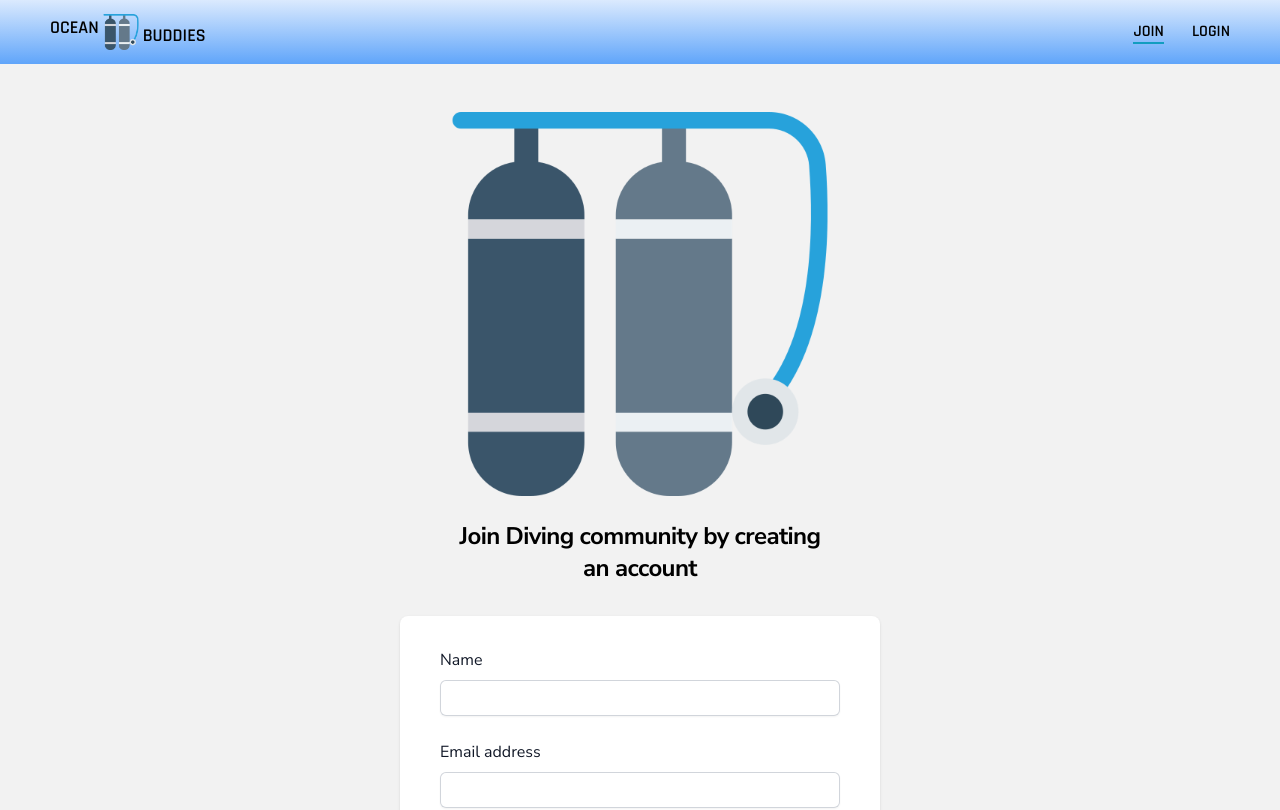
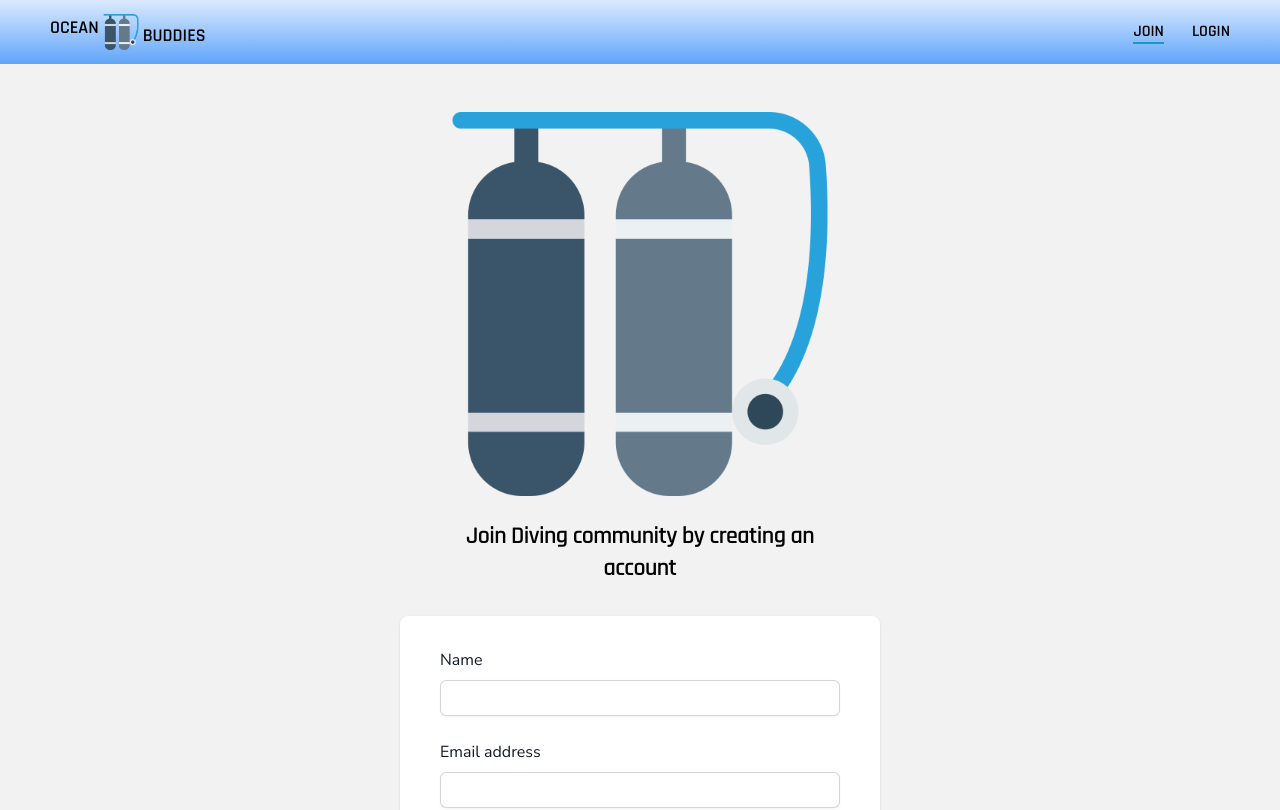
Before and after one commit to RozaliiaRusskikh/ocean-buddies, a Next.js app: page /register in a window 1280 px wide. Shown: the top 810 px of the page. Built offline with nearby package versions, Linux system fonts and the light colour scheme.

Commit message:
Change font file structure

```diff
--- a/app/(site)/components/AuthPage.tsx
+++ b/app/(site)/components/AuthPage.tsx
@@ -7,6 +7,7 @@ import { usePathname } from "next/navigation";
 import { useEffect } from "react";
 import AOS from "aos";
 import "aos/dist/aos.css";
+import { rajdhani } from "../fonts";
 
 interface AuthPageProps {
   title: string;
@@ -39,7 +40,7 @@ const AuthPage: React.FC<AuthPageProps> = ({ title }) => {
         />
         <Heading
           size="subheading"
-          className="text-center mt-6 tracking-tight"
+          className={`text-center mt-6 tracking-tight ${rajdhani.className} antialiased`}
           data-aos="fade-in"
         >
           {title}
--- a/app/(site)/components/Header.tsx
+++ b/app/(site)/components/Header.tsx
@@ -3,6 +3,7 @@ import Link from "next/link";
 import NavLink from "@/app/(site)/components/NavLink";
 import Image from "next/image";
 import logo from "@/public/assets/logo.png";
+import { rajdhani } from "../fonts";
 
 interface HeaderProps {
   pathname: string;
@@ -14,7 +15,9 @@ const Header: React.FC<HeaderProps> = ({ pathname }) => {
     { title: "Login", path: "/login" },
   ];
   return (
-    <header className="bg-gradient-to-t from-blue-400 to-blue-100 font-rajdhani">
+    <header
+      className={`bg-gradient-to-t from-blue-400 to-blue-100 ${rajdhani.className} antialiased`}
+    >
       <LayoutX>
         <div className="h-16 flex items-center justify-between gap-12">
           <Link
--- a/app/(site)/components/Hero.tsx
+++ b/app/(site)/components/Hero.tsx
@@ -9,6 +9,7 @@ import arrow from "@/public/assets/down-arrow.svg";
 import { useState, useEffect } from "react";
 import AOS from "aos";
 import "aos/dist/aos.css";
+import { rajdhani } from "../fonts";
 
 interface HeroProps {
   title: string;
@@ -47,7 +48,7 @@ export const Hero: React.FC<HeroProps> = ({
       <div className="pt-10 md:pt-32">
         <Heading
           as="h1"
-          className="mb-3 md:mb-5 text-slate-100 drop-shadow-md font-rajdhani"
+          className={`mb-3 md:mb-5 text-slate-100 drop-shadow-md ${rajdhani.className} antialiased`}
           data-aos="fade-in"
         >
           {title}
--- a/app/(site)/components/Layout.tsx
+++ b/app/(site)/components/Layout.tsx
@@ -3,17 +3,6 @@
 import Header from "./Header";
 import Footer from "./Footer";
 import { usePathname } from "next/navigation";
-import { Rajdhani, Nunito_Sans } from "next/font/google";
-
-const rajdhani = Rajdhani({
-  weight: ["600"],
-  subsets: ["latin-ext"],
-});
-
-const nunito_sans = Nunito_Sans({
-  weight: ["300", "400", "600", "700"],
-  subsets: ["latin"],
-});
 
 interface LayoutProps {
   children: React.ReactNode;
@@ -24,13 +13,6 @@ export default function Layout({ children }: LayoutProps) {
 
   return (
     <>
-      <style jsx global>{`
-        :root {
-          /* ... */
-          --font-rajdhani: ${rajdhani.style.fontFamily};
-          --font-nunito-sans: ${nunito_sans.style.fontFamily};
-        }
-      `}</style>
       <Header pathname={pathname} />
       <main className="min-h-screen">{children}</main>
       <Footer />
--- /dev/null
+++ b/app/(site)/fonts.ts
@@ -0,0 +1,11 @@
+import { Rajdhani, Nunito_Sans } from "next/font/google";
+
+export const rajdhani = Rajdhani({
+  weight: ["600"],
+  subsets: ["latin-ext"],
+});
+
+export const nunito_sans = Nunito_Sans({
+  weight: ["300", "400", "600", "700"],
+  subsets: ["latin"],
+});
--- a/app/(site)/layout.tsx
+++ b/app/(site)/layout.tsx
@@ -1,6 +1,7 @@
 import type { Metadata } from "next";
 import Layout from "@/app/(site)/components/Layout";
 import "@/styles/globals.css";
+import { nunito_sans } from "./fonts";
 
 export const metadata: Metadata = {
   title: "Ocean Buddies | Find Divers",
@@ -19,7 +20,7 @@ interface RootLayoutProps {
 export default function RootLayout({ children }: RootLayoutProps) {
   return (
     <html lang="en">
-      <body>
+      <body className={`${nunito_sans.className} antialiased`}>
         <Layout>{children}</Layout>
       </body>
     </html>
```
